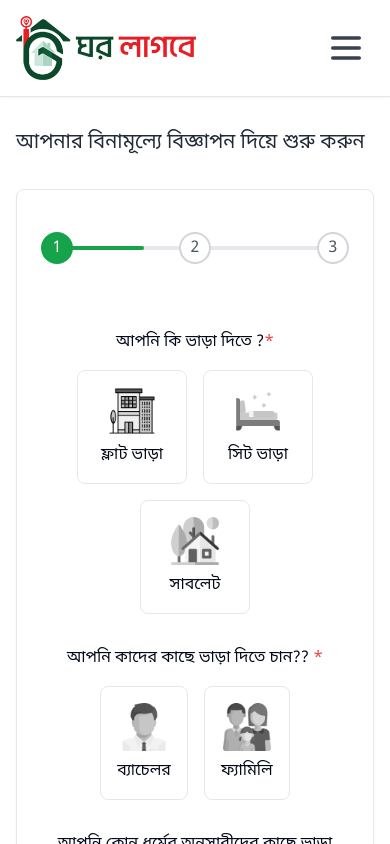
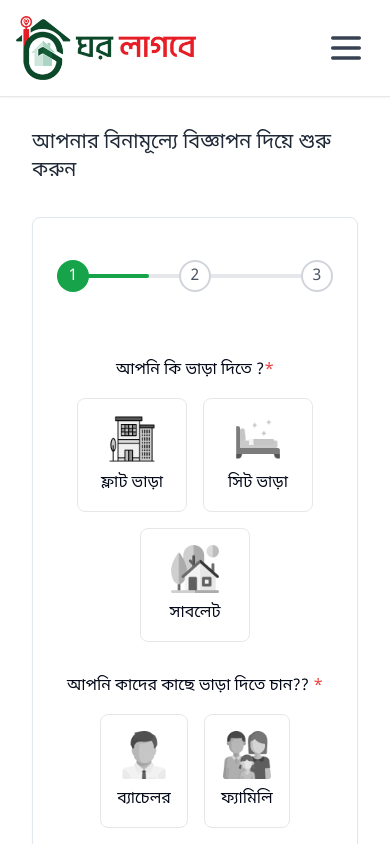
Before and after one commit to Anik-nath/ghorlagbe-frontend, a React (Vite) app: page /post-rent in a window 390 px wide. Shown: the top 844 px of the page. Built offline with nearby package versions, Linux system fonts and the light colour scheme.

Commit message:
fix: adjust padding in PostRentPage for improved layout consistency

```diff
--- a/src/components/PostAds/StepThree.tsx
+++ b/src/components/PostAds/StepThree.tsx
@@ -46,7 +46,7 @@ const StepThree = ({
       <div className="flex justify-end space-x-4 pt-4">
         <Button
           type="button"
-          className="bg-yellow-400 hover:bg-yellow-400/90 text-lg text-gray-800"
+          className="bg-yellow-400 hover:bg-yellow-400/90 md:text-lg text-md text-gray-800"
           variant="outline"
           onClick={handlePrevStep}
         >
@@ -54,7 +54,7 @@ const StepThree = ({
         </Button>
         <Button
           type="submit"
-          className="bg-[#198754] hover:bg-[#157347] px-8 text-lg"
+          className="bg-[#198754] hover:bg-[#157347] md:px-8 md:text-lg text-md"
         >
           পোস্টটি সাবমিট করুন
         </Button>
--- a/src/pages/PostRentPage.tsx
+++ b/src/pages/PostRentPage.tsx
@@ -226,7 +226,7 @@ const PostRentPage = () => {
   };
 
   return (
-    <div className="min-h-screen max-w-5xl px-4 md:px-0 mx-auto">
+    <div className="min-h-screen max-w-5xl px-8 md:px-0 mx-auto">
       <section className="py-8">
         <div className="md:text-3xl text-xl font-medium text-gray-800 pb-8">
           আপনার বিনামূল্যে বিজ্ঞাপন দিয়ে শুরু করুন
```
